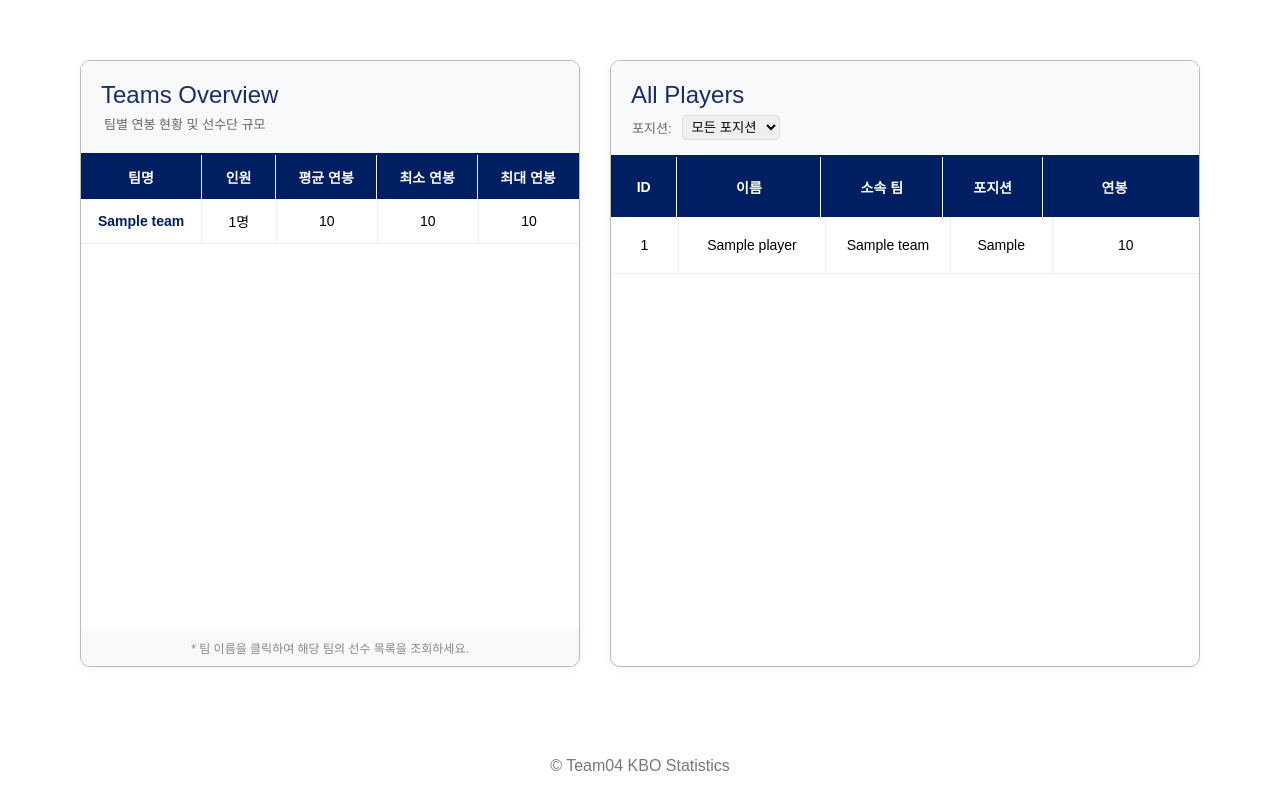
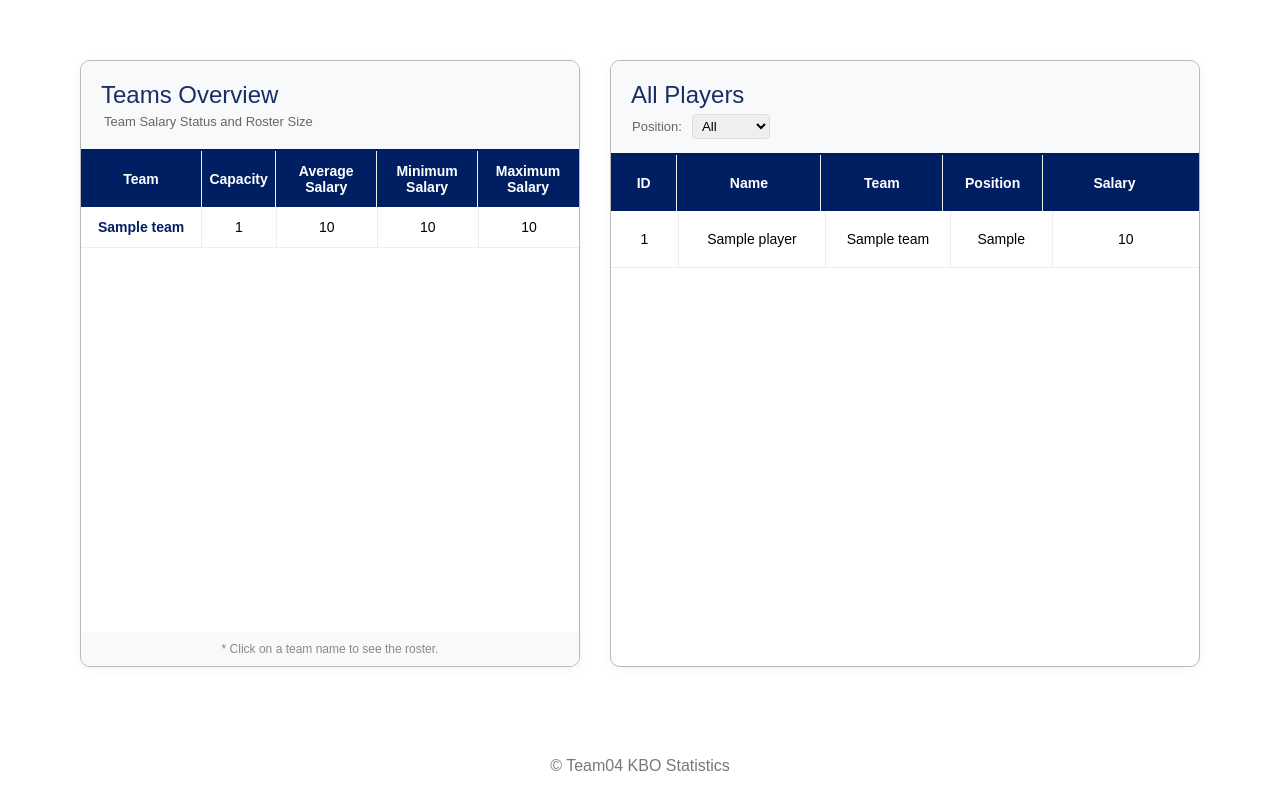
Before and after one commit to Yeolmaeg/BDAProject, a PHP site: page /players.php in a window 1280 px wide. Shown: the part 109-904 px from the top of the page. Run offline with PHP 8.4, Linux system fonts and the light colour scheme; tables that the repository leaves empty hold one stand-in row (values such as "Sample post"); some web fonts are replaced.

Commit message:
Update players.php

```diff
--- a/players.php
+++ b/players.php
@@ -81,9 +81,9 @@ $position_result = $conn->query($position_query);
             <div class="panel-title">Teams Overview</div>
             <div class="panel-subtitle">
                 <?php
-                $subtitle = "팀별 연봉 현황 및 선수단 규모";
+                $subtitle = "Team Salary Status and Roster Size";
                 if ($selected_position) {
-                    $subtitle = "선택된 포지션 (" . htmlspecialchars($selected_position) . ") 기준 통계";
+                    $subtitle = "Result on the selected position " . htmlspecialchars($selected_position) . "";
                 }
                 echo $subtitle;
                 ?>
@@ -92,11 +92,11 @@ $position_result = $conn->query($position_query);
 
         <div class="custom-table">
             <div class="table-head">
-                <div class="t-cell col-team">팀명</div>
-                <div class="t-cell col-count">인원</div>
-                <div class="t-cell col-salary">평균 연봉</div>
-                <div class="t-cell col-salary">최소 연봉</div>
-                <div class="t-cell col-salary">최대 연봉</div>
+                <div class="t-cell col-team">Team</div>
+                <div class="t-cell col-count">Capacity</div>
+                <div class="t-cell col-salary">Average Salary</div>
+                <div class="t-cell col-salary">Minimum Salary</div>
+                <div class="t-cell col-salary">Maximum Salary</div>
             </div>
             <div class="table-body">
                 <?php
@@ -111,7 +111,7 @@ $position_result = $conn->query($position_query);
                         </div>
 
                         <div class="t-cell col-count">
-                            <?php echo number_format((int)$team['player_count']); ?>명
+                            <?php echo number_format((int)$team['player_count']); ?>
                         </div>
 
                         <div class="t-cell col-salary">
@@ -131,23 +131,23 @@ $position_result = $conn->query($position_query);
                 else:
                 ?>
                     <div class="t-row">
-                        <div class="t-cell" style="width:100%; padding:20px;">데이터가 없습니다.</div>
+                        <div class="t-cell" style="width:100%; padding:20px;">There is no data.</div>
                     </div>
                 <?php endif; ?>
             </div>
         </div>
-        <div class="info-text">* 팀 이름을 클릭하여 해당 팀의 선수 목록을 조회하세요.</div>
+        <div class="info-text">* Click on a team name to see the roster.</div>
     </div>
 
     <div class="panel right">
         <div class="panel-header">
             <div class="panel-title">
-                <?php echo $selected_team ? htmlspecialchars($selected_team) . " 선수 목록" : "All Players"; ?>
+                <?php echo $selected_team ? htmlspecialchars($selected_team) . " Roaster" : "All Players"; ?>
             </div>
             <div class="filter-box">
-                <label>포지션:</label>
+                <label>Position: </label>
                 <select id="positionFilter" onchange="applyFilter()">
-                    <option value="">모든 포지션</option>
+                    <option value="">All</option>
                     <?php
                     // 쿼리 결과를 처음부터 다시 가져와서 사용
                     $position_result->data_seek(0);
@@ -164,7 +164,7 @@ $position_result = $conn->query($position_query);
                     onclick="resetFilters()"
                     style="<?php echo (!$selected_team && !$selected_position) ? 'visibility: hidden;' : ''; ?>"
                 >
-                    초기화
+                    RESET
                 </button>
             </div>
         </div>
@@ -172,10 +172,10 @@ $position_result = $conn->query($position_query);
         <div class="custom-table">
             <div class="table-head">
                 <div class="t-cell col-id">ID</div>
-                <div class="t-cell col-name">이름</div>
-                <div class="t-cell col-team">소속 팀</div>
-                <div class="t-cell col-pos">포지션</div>
-                <div class="t-cell col-sal">연봉</div>
+                <div class="t-cell col-name">Name</div>
+                <div class="t-cell col-team">Team</div>
+                <div class="t-cell col-pos">Position</div>
+                <div class="t-cell col-sal">Salary</div>
             </div>
 
             <div class="table-body">
@@ -191,7 +191,7 @@ $position_result = $conn->query($position_query);
                     <?php endwhile; ?>
                 <?php else: ?>
                     <div class="t-row">
-                        <div class="t-cell" style="width:100%; padding:20px;">해당 조건의 선수가 없습니다.</div>
+                        <div class="t-cell" style="width:100%; padding:20px;">No players found under the condition.</div>
                     </div>
                 <?php endif; ?>
             </div>
```
